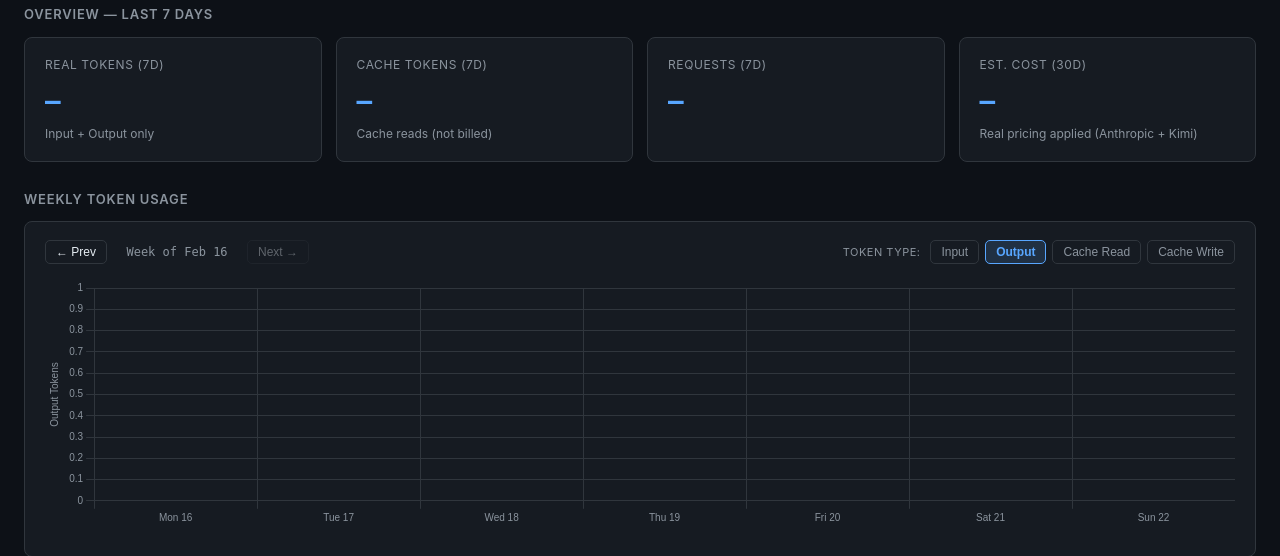
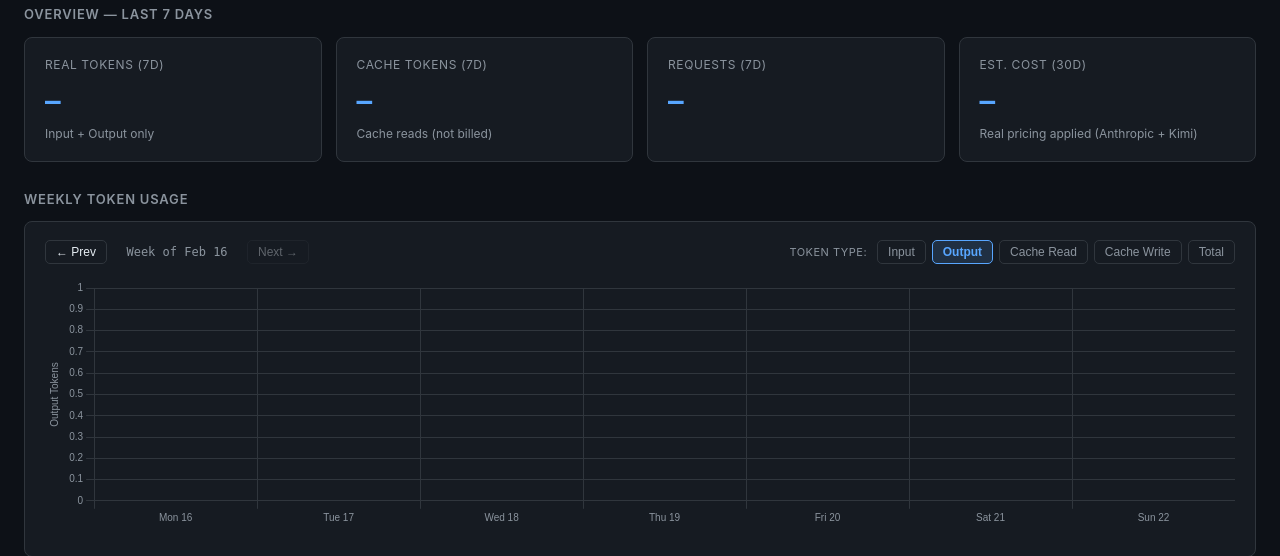
Before and after one commit to Ricardodpalmeida/openclaw-usage-dashboard, a FastAPI app: page / in a window 1280 px wide. Shown: the part 204-760 px from the top of the page. Run offline with FastAPI, Linux system fonts and the light colour scheme; data that the repository does not hold is empty; parts of the project's set-up code (start-up, migrations or seed data) failed here and were passed over.

Commit message:
feat: add Total token type to weekly chart (sums input+output+cache_read+cache_write)

```diff
--- a/app/routers/usage_router.py
+++ b/app/routers/usage_router.py
@@ -14,7 +14,7 @@ from datetime import date, datetime, timedelta, timezone
 from pathlib import Path
 from typing import List
 
-from fastapi import APIRouter, Query
+from fastapi import APIRouter, Query, Response
 
 from ..database import get_db, get_all_pricing, get_setting
 from ..log_parser import parse_single_session
@@ -116,8 +116,9 @@ async def get_current_session_data(db) -> dict:
 
 
 @session_router.get("/current")
-async def get_current_session():
+async def get_current_session(response: Response):
     """Return live cost and token stats for the currently active session."""
+    response.headers["Cache-Control"] = "no-store"
     async with get_db() as db:
         return await get_current_session_data(db)
 
@@ -190,12 +191,13 @@ async def get_summary():
     }
 
 
-_VALID_TOKEN_TYPES = {"input", "output", "cache_read", "cache_write"}
+_VALID_TOKEN_TYPES = {"input", "output", "cache_read", "cache_write", "total"}
 _TOKEN_TYPE_COLUMN = {
     "input":       "input_tokens",
     "output":      "output_tokens",
     "cache_read":  "cache_read_tokens",
     "cache_write": "cache_write_tokens",
+    "total":       "(input_tokens + output_tokens + cache_read_tokens + cache_write_tokens)",
 }
 
 
--- a/app/templates/dashboard.html
+++ b/app/templates/dashboard.html
@@ -573,6 +573,7 @@
           <button id="tt-output"      onclick="setTokenType('output')" class="active">Output</button>
           <button id="tt-cache_read"  onclick="setTokenType('cache_read')">Cache Read</button>
           <button id="tt-cache_write" onclick="setTokenType('cache_write')">Cache Write</button>
+          <button id="tt-total"       onclick="setTokenType('total')">Total</button>
         </div>
       </div>
       <div class="chart-wrap"><canvas id="chart-weekly"></canvas></div>
@@ -753,12 +754,13 @@ const TOKEN_TYPE_LABELS = {
   output:      'Output Tokens',
   cache_read:  'Cache Read Tokens',
   cache_write: 'Cache Write Tokens',
+  total:       'Total Tokens (All)',
 };
 
 function setTokenType(type) {
   currentTokenType = type;
   // Update toggle button styles
-  ['input', 'output', 'cache_read', 'cache_write'].forEach(t => {
+  ['input', 'output', 'cache_read', 'cache_write', 'total'].forEach(t => {
     const btn = document.getElementById('tt-' + t);
     if (btn) btn.classList.toggle('active', t === type);
   });
```
